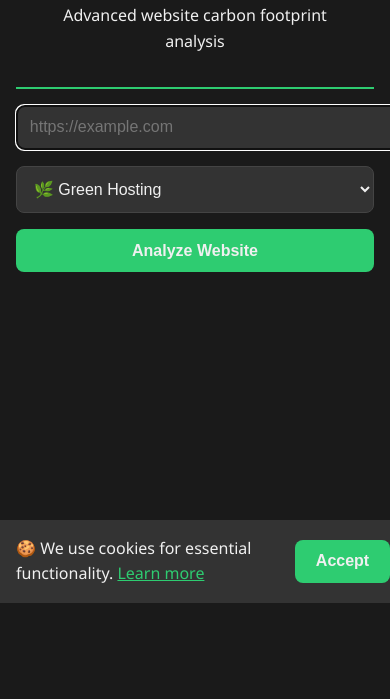
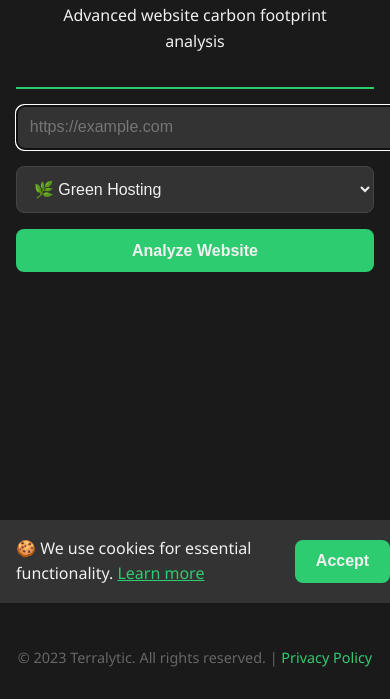
Before and after one commit to shreysrivats/Terralytic, a plain HTML site: page index.html in a window 390 px wide. Shown: the part 241-940 px from the top of the page. Before the commit the page ends 844 px from the top, so only its background shows below. Drawn offline with nearby package versions, Linux system fonts and the light colour scheme.

Commit message:
Update index.html

```diff
--- a/index.html
+++ b/index.html
@@ -23,6 +23,9 @@
             background: var(--dark-bg);
             color: var(--text-light);
             line-height: 1.6;
+            min-height: 100vh;
+            position: relative;
+            padding-bottom: 80px;
         }
 
         .header {
@@ -72,12 +75,12 @@
             display: flex;
             gap: 1rem;
             margin-top: 1.5rem;
-            /*flex-wrap: wrap;*/
         }
+
         .button-group button {
-    flex: 1; /* Makes buttons take equal width */
-    min-width: 0; /* Allows buttons to shrink if needed */
-}
+            flex: 1;
+            min-width: 0;
+        }
 
         .result-section {
             background: #ffffff08;
@@ -176,9 +179,26 @@
             border-top: 1px solid #444;
         }
 
+        footer {
+            position: absolute;
+            bottom: 0;
+            left: 0;
+            right: 0;
+            padding: 1rem;
+            text-align: center;
+            font-size: 0.9rem;
+            color: #666;
+        }
+
+        footer a {
+            color: var(--eco-green);
+            text-decoration: none;
+        }
+
         @media (max-width: 600px) {
             body {
                 padding: 1rem;
+                padding-bottom: 80px;
             }
 
             .header {
@@ -189,10 +209,6 @@
             .button-group {
                 flex-direction: column;
             }
-
-            button {
-                width: 100%;
-            }
         }
     </style>
 </head>
@@ -200,7 +216,7 @@
     <div class="cookie-consent" id="cookieConsent">
         <div>
             🍪 We use cookies for essential functionality.
-            <a href="/privacy.html" style="color: var(--eco-green);">Learn more</a>
+            <a href="privacy.html" style="color: var(--eco-green);">Learn more</a>
         </div>
         <div>
             <button onclick="acceptCookies()" style="margin-left: 1rem;">Accept</button>
@@ -260,6 +276,10 @@
 
         <div class="report-source" id="reportSource"></div>
     </div>
+
+    <footer>
+        <p>&copy; 2023 Terralytic. All rights reserved. | <a href="privacy.html">Privacy Policy</a></p>
+    </footer>
 
     <script>
         'use strict';
```
